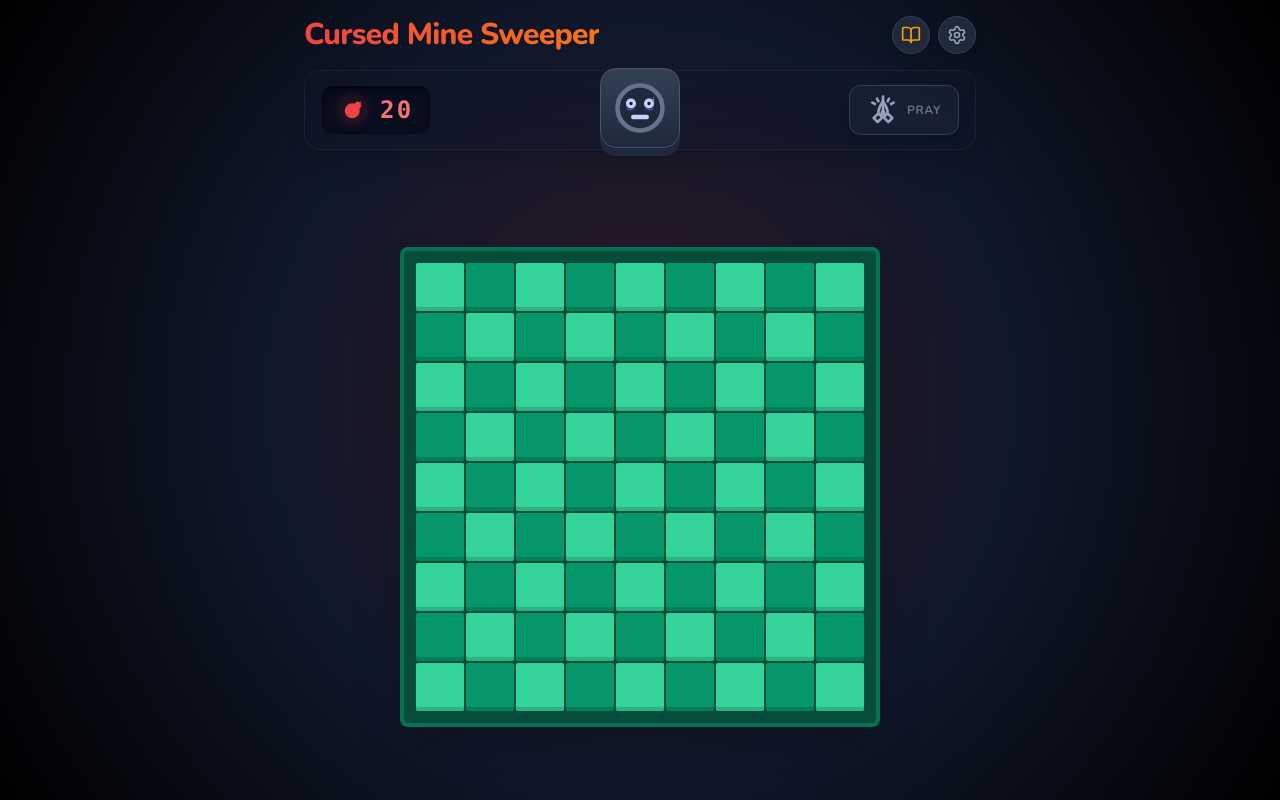
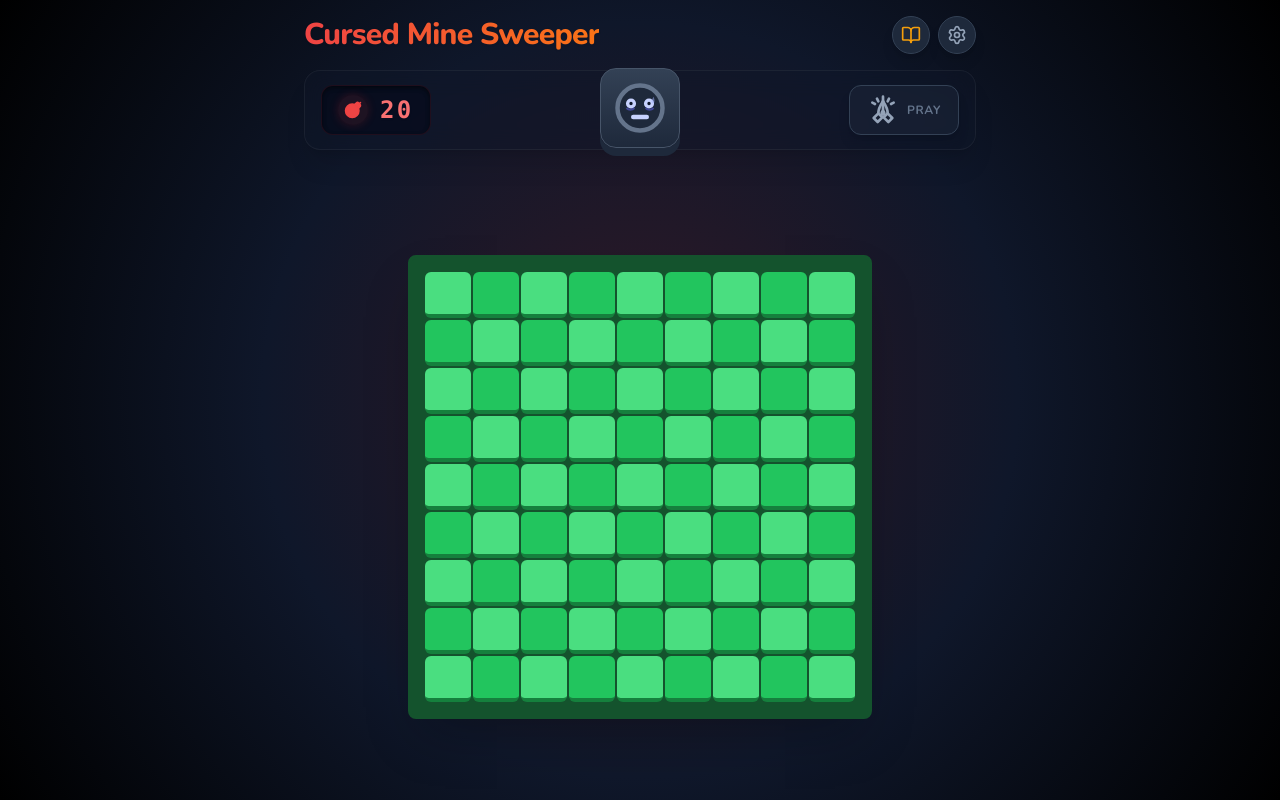
Before and after one commit to Lemuria123/CursedMineSweeperByGemini3, a React (Vite) app: page / in a window 1280 px wide. Built offline with nearby package versions, Linux system fonts and the light colour scheme.

Commit message:
移动端优化

```diff
--- a/components/Board.tsx
+++ b/components/Board.tsx
@@ -1,3 +1,4 @@
+
 import React from 'react';
 import { Cell } from './Cell';
 import { CellData, GameStatus } from '../types';
@@ -15,20 +16,19 @@ export const Board: React.FC<BoardProps> = ({ grid, gameStatus, onCellClick, onC
 
   return (
     <div
-      className="bg-grass-darker p-3 rounded-lg shadow-2xl border-4 border-grass-dark/50"
+      className="bg-[#14532d] p-3 rounded-lg shadow-2xl border-4 border-[#14532d]"
       style={{
         display: 'grid',
-        gridTemplateColumns: `repeat(${cols}, max-content)`, // Changed from minmax(0, 1fr) to max-content to prevent shrinking
-        gap: '2px',
+        gridTemplateColumns: `repeat(${cols}, max-content)`,
+        gap: '0px',
         width: 'fit-content',
-        // removed maxWidth: '100%' to allow overflow scrolling
       }}
     >
       {grid.flatMap((row) =>
         row.map((cell) => (
           <div
             key={cell.id}
-            className="w-8 h-8 sm:w-10 sm:h-10 md:w-12 md:h-12"
+            className="w-9 h-9 sm:w-10 sm:h-10 md:w-12 md:h-12"
           >
             <Cell
               data={cell}
--- a/components/Cell.tsx
+++ b/components/Cell.tsx
@@ -36,22 +36,24 @@ export const Cell: React.FC<CellProps> = React.memo(({ data, onClick, onRightCli
 
   // Dynamic classes based on state
   let bgClass = '';
+  let borderClass = '';
+  let contentClass = '';
 
   if (status === 'revealed') {
     if (isMine) {
-      bgClass = isExploded ? 'bg-red-500' : 'bg-red-200';
+      bgClass = isExploded ? 'bg-red-500' : 'bg-red-400';
+      borderClass = 'border-none';
     } else {
-      bgClass = isEven ? 'bg-[#e5c29f]' : 'bg-[#d7b594]'; // Dirt colors
+      // Dirt (Revealed) - Flat look
+      bgClass = isEven ? 'bg-dirt-light' : 'bg-dirt-dark';
     }
   } else {
-    // Hidden (Grass)
-    bgClass = isEven ? 'bg-grass-medium hover:bg-emerald-300' : 'bg-grass-dark hover:bg-emerald-500';
+    // Hidden (Grass) - 3D Button look
+    bgClass = isEven ? 'bg-grass-light' : 'bg-grass-dark';
+    // 3D effect: Bottom border simulates the side of the block
+    borderClass = 'border-b-[4px] border-grass-shadow';
+    contentClass = 'active:border-b-0 active:translate-y-[4px] transition-all';
   }
-
-  // Shadow for 3D effect on hidden cells
-  const shadowClass = status === 'hidden' || status === 'flagged'
-    ? 'shadow-[inset_0_-4px_0_rgba(0,0,0,0.15)] active:shadow-none active:translate-y-[2px]'
-    : '';
 
   // Ensure exploded cells appear on top of neighbors for the animation
   const zIndexClass = isExploded ? 'z-50' : 'z-0';
@@ -64,7 +66,7 @@ export const Cell: React.FC<CellProps> = React.memo(({ data, onClick, onRightCli
       isLongPress.current = true;
       if (navigator.vibrate) navigator.vibrate(50);
       onRightClick(e as unknown as React.MouseEvent);
-    }, 500); // 500ms long press threshold
+    }, 300); // 300ms long press threshold
   };
 
   const handleTouchEnd = (e: React.TouchEvent) => {
@@ -89,17 +91,23 @@ export const Cell: React.FC<CellProps> = React.memo(({ data, onClick, onRightCli
   return (
     <div
       className={`
-        relative w-full h-full flex items-center justify-center
-        text-lg font-bold cursor-pointer select-none transition-transform duration-75
-        ${bgClass} ${shadowClass} ${zIndexClass} rounded-sm
+        relative w-full h-full
+        ${zIndexClass}
+        select-none
+        p-[1px] // Slight gap to let the dark board background show through at corners
       `}
       onClick={disabled ? undefined : onClick}
       onContextMenu={disabled ? undefined : onRightClick}
       onTouchStart={handleTouchStart}
       onTouchEnd={handleTouchEnd}
       onTouchMove={handleTouchMove}
-      style={{ WebkitTapHighlightColor: 'transparent' }}
     >
+        {/* Main Cell Body */}
+        <div className={`
+            w-full h-full flex items-center justify-center
+            text-lg font-bold cursor-pointer rounded-md
+            ${bgClass} ${borderClass} ${contentClass}
+        `}>
           <AnimatePresence>
             {isExploded && <ExplosionEffect />}
           </AnimatePresence>
@@ -109,7 +117,7 @@ export const Cell: React.FC<CellProps> = React.memo(({ data, onClick, onRightCli
             <motion.span
               initial={{ scale: 0.5, opacity: 0 }}
               animate={{ scale: 1, opacity: 1 }}
-          className={NUMBER_COLORS[neighborMines]}
+              className={`${NUMBER_COLORS[neighborMines]} drop-shadow-sm`}
             >
               {neighborMines}
             </motion.span>
@@ -128,22 +136,23 @@ export const Cell: React.FC<CellProps> = React.memo(({ data, onClick, onRightCli
           <AnimatePresence>
             {status === 'flagged' && (
               <motion.div
-            initial={{ scale: 0, rotate: -20 }}
-            animate={{ scale: 1, rotate: 0 }}
+                initial={{ scale: 0, y: -10 }}
+                animate={{ scale: 1, y: 0 }}
                 exit={{ scale: 0, opacity: 0 }}
-            className="text-red-600 drop-shadow-md"
+                className="text-red-600 drop-shadow-md relative -top-[2px]"
               >
-            <Flag size={20} fill="currentColor" />
+                <Flag size={20} fill="#dc2626" strokeWidth={2} className="text-red-700" />
               </motion.div>
             )}
           </AnimatePresence>
 
-      {/* Incorrect Flag Reveal (only when game over and cell is revealed but was safe) */}
+          {/* Incorrect Flag Reveal */}
           {status === 'revealed' && !isMine && data.isMine === false && data.status === 'flagged' && (
-         <div className="absolute inset-0 flex items-center justify-center opacity-50">
-           <X className="text-red-900" size={24} />
+             <div className="absolute inset-0 flex items-center justify-center opacity-60">
+               <X className="text-red-800" size={24} strokeWidth={3} />
              </div>
           )}
       </div>
+    </div>
   );
 });
--- a/index.html
+++ b/index.html
@@ -16,14 +16,13 @@
             },
             colors: {
               grass: {
-                light: '#a7f3d0', // Emerald 200
-                medium: '#34d399', // Emerald 400
-                dark: '#059669', // Emerald 600
-                darker: '#064e3b', // Emerald 900
+                light: '#4ade80', // Vibrant light green (like Emerald 400)
+                dark: '#22c55e',  // Slightly darker green (like Emerald 500)
+                shadow: '#15803d', // Dark green for the 3D bottom edge (like Emerald 700)
               },
               dirt: {
-                light: '#e7e5e4', // Stone 200
-                dark: '#d6d3d1', // Stone 300
+                light: '#e7cba9', // Light beige/sand
+                dark: '#dbb484',  // Darker beige/sand
               }
             }
           },
@@ -34,16 +33,18 @@
       /* Custom scrollbar to match theme */
       ::-webkit-scrollbar {
         width: 8px;
+        height: 8px;
       }
       ::-webkit-scrollbar-track {
-        background: #064e3b;
+        background: #1e293b;
       }
       ::-webkit-scrollbar-thumb {
-        background: #34d399;
+        background: #475569;
         border-radius: 4px;
+        border: 2px solid #1e293b;
       }
       ::-webkit-scrollbar-thumb:hover {
-        background: #10b981;
+        background: #64748b;
       }
 
       /* Utility to hide scrollbar but keep functionality */
@@ -53,6 +54,11 @@
       .no-scrollbar {
         -ms-overflow-style: none;  /* IE and Edge */
         scrollbar-width: none;  /* Firefox */
+      }
+
+      /* Disable tap highlight on mobile for cleaner game feel */
+      * {
+        -webkit-tap-highlight-color: transparent;
       }
     </style>
   <script type="importmap">
```
Lines whose indentation alone changed are shown as unchanged.
